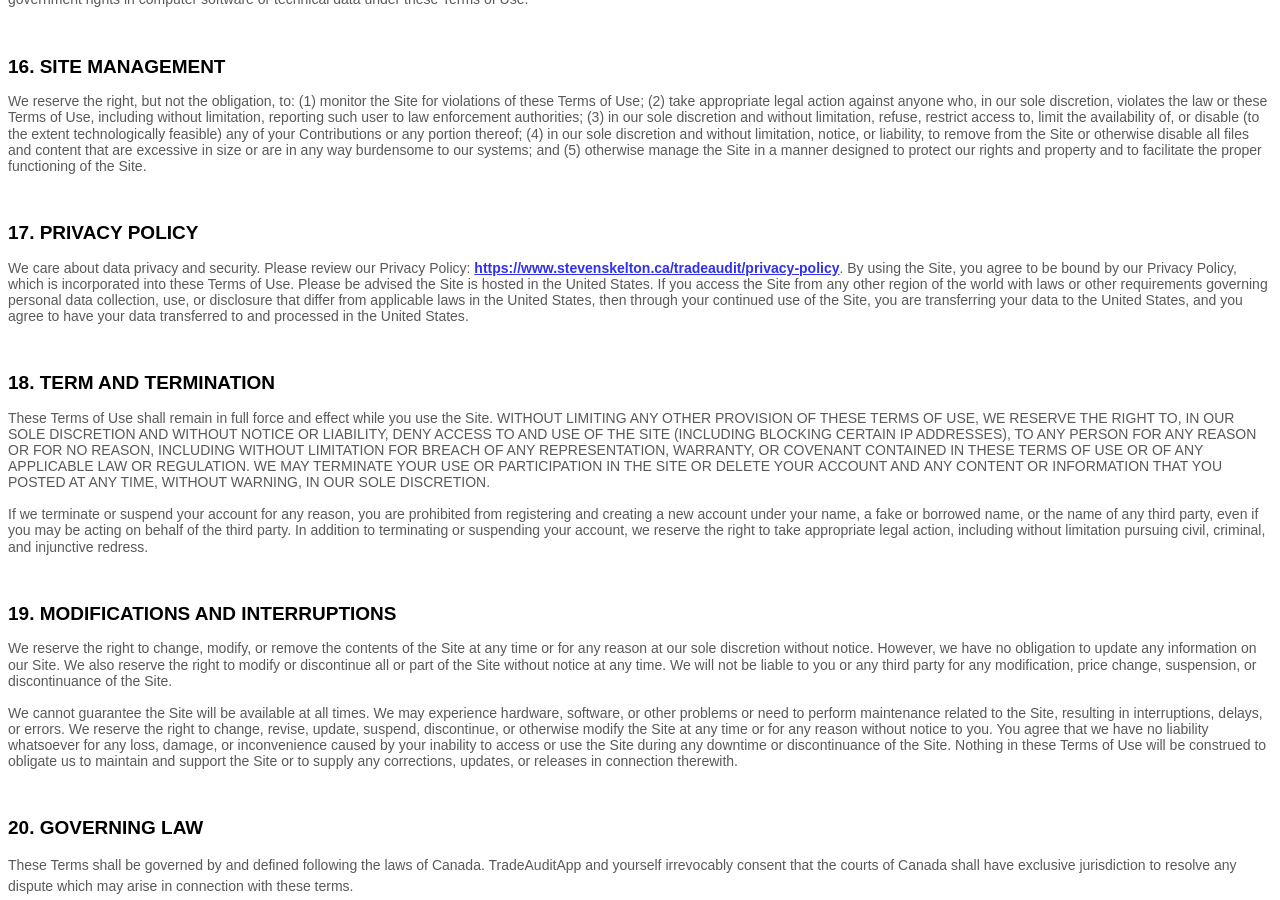
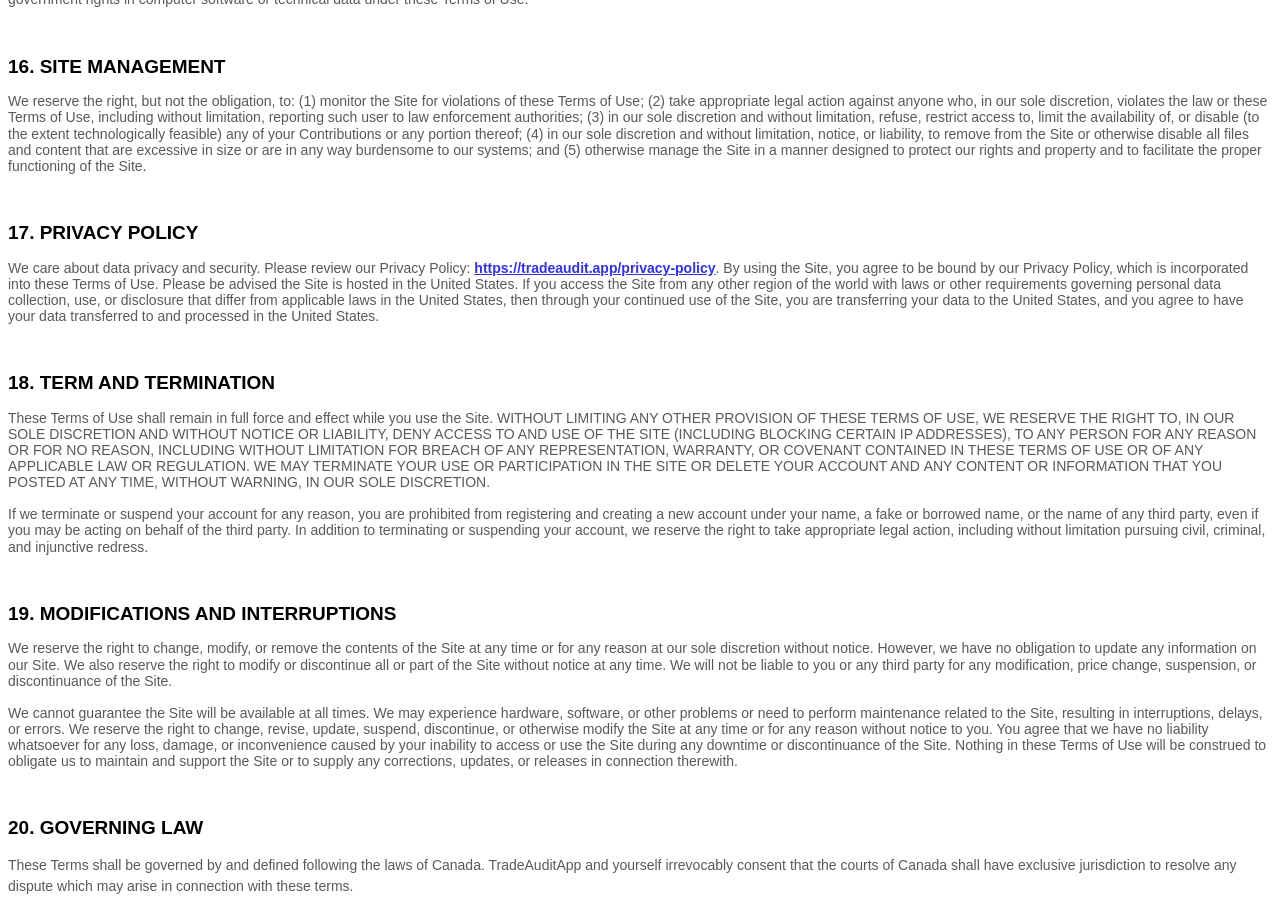
Before and after one commit to stevenrskelton/tradeaudit.app, a Jekyll site: the page built from terms-of-use.html, in a window 1280 px wide and 900 px high, scrolled down 5420 px. Built offline with Jekyll 4.4.1, drawn with Linux system fonts in a browser that asks for light colours.

Commit message:
Update terms-of-use.html

```diff
--- a/terms-of-use.html
+++ b/terms-of-use.html
@@ -1119,8 +1119,8 @@
                         style="font-size: 15px; line-height: 115%; font-family: Arial; color: rgb(89, 89, 89);">We care about data privacy and security. Please review our Privacy Policy: <strong><bdt
                         class="block-container question question-in-editor"
                         data-id="d10c7fd7-0685-12ac-c717-cbc45ff916d1" data-type="question"><a
-                        href="https://www.stevenskelton.ca/tradeaudit/privacy-policy" target="_blank"
-                        data-custom-class="link">https://www.stevenskelton.ca/tradeaudit/privacy-policy</a></bdt></strong>. By using the Site, you agree to be bound by our Privacy Policy, which is incorporated into these <bdt
+                        href="https://tradeaudit.app/privacy-policy" target="_blank"
+                        data-custom-class="link">https://tradeaudit.app/privacy-policy</a></bdt></strong>. By using the Site, you agree to be bound by our Privacy Policy, which is incorporated into these <bdt
                         class="block-component"></bdt><bdt class="question">Terms of Use</bdt><bdt
                         class="statement-end-if-in-editor"></bdt>. Please be advised the Site is hosted in <bdt
                         class="block-component"></bdt>the <bdt class="question">United States</bdt><bdt
```
